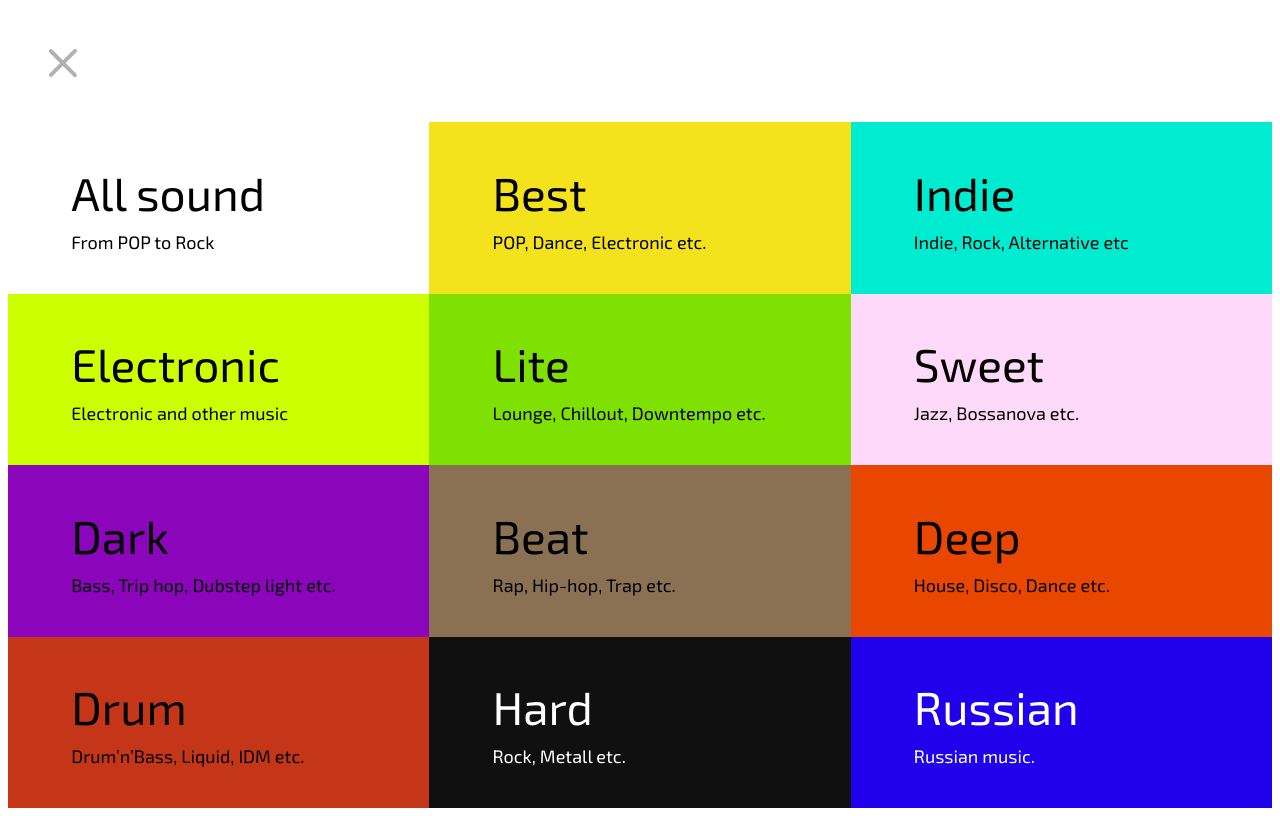
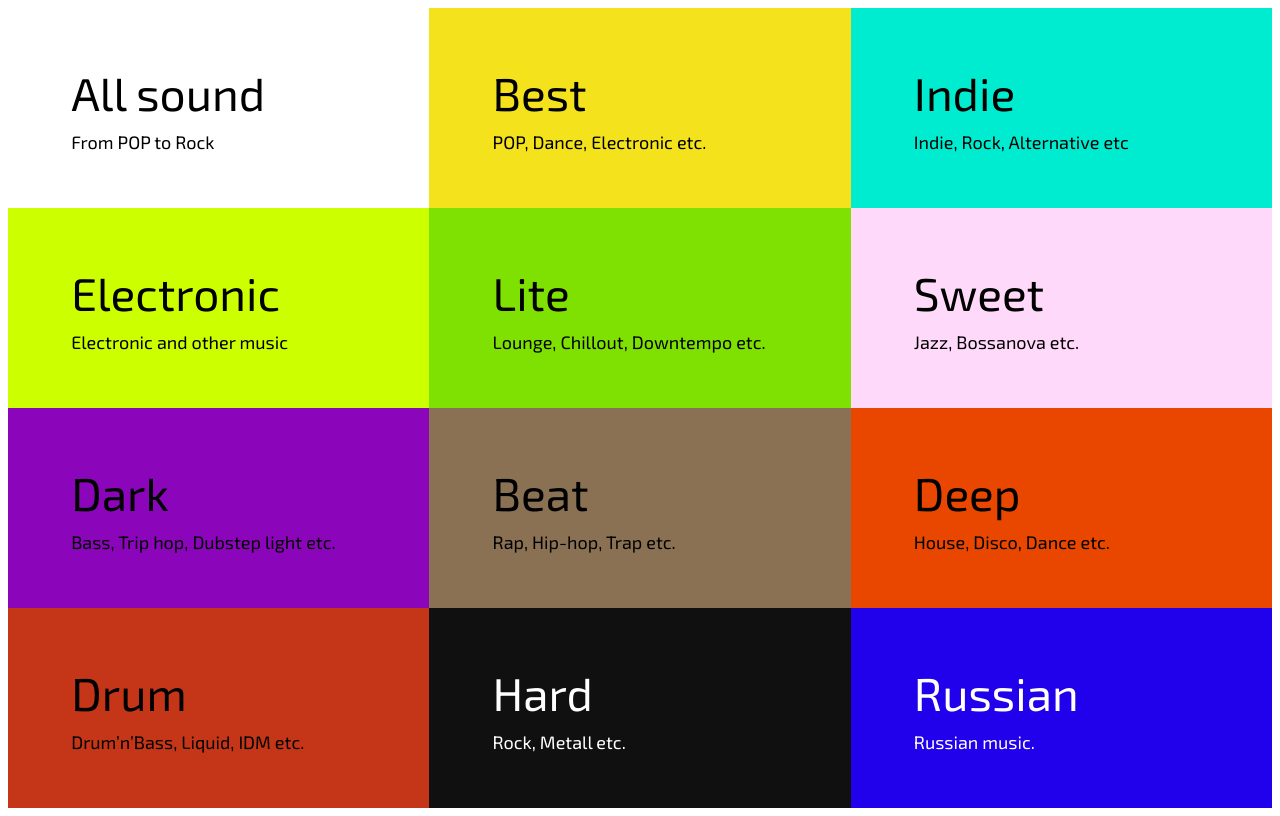
Before and after one commit to lyucean/soundsession, a Vue app: page /select in a window 1280 px wide. Built offline with nearby package versions, Linux system fonts and the light colour scheme.

Commit message:
Крестик теперь ведёт к станции с которой пользователь пришёл и не показывается, если это первая загрузка старницы выбор станции

```diff
--- a/src/components/selectStation/selectStation.css
+++ b/src/components/selectStation/selectStation.css
@@ -2,13 +2,13 @@
 .select-station {
   display: grid;
   grid-template-columns: 1fr;
-  grid-template-rows: 114px 1fr;
   grid-template-areas: "select-station__close" "select-station__grid";
   height: 100vh;
 }
 
 .select-station__close {
   grid-area: select-station__close;
+    height: 114px;
 }
 
 .select-station__close-icon {
@@ -32,6 +32,7 @@
 
 .select-station__grid {
   grid-area: select-station__grid;
+    height: 100vh;
   display: grid;
   grid-template-columns: 1fr 1fr 1fr;
 }
--- a/src/components/selectStation/selectStation.vue
+++ b/src/components/selectStation/selectStation.vue
@@ -1,8 +1,11 @@
 <template>
   <div class="select-station">
-    <div class="select-station__close">
-      <router-link to="/" class="select-station__close-link">
+    <div class="select-station__close" v-if="linkBackShow">
+      <router-link
+        :to="linkBack"
+        class="select-station__close-link">
         <img class="select-station__close-icon"
+             alt="Button Back"
              src="./selector_station_close.svg">
       </router-link>
     </div>
@@ -37,7 +40,9 @@
           return el
         }),
         appear_delay: 50, // время задержки перед появлением/исчезновением каждого элемента
-        hoverEffectIsActive: false
+        hoverEffectIsActive: false,
+        linkBack: '/all', // на всякий по умолчанию /all
+        linkBackShow: false,
       }
     },
     mounted: function () {
@@ -68,5 +73,15 @@
       }, this)
 
     },
+    beforeRouteEnter (to, from, next) {
+      next(vm => {
+        // экземпляр компонента доступен как `vm`
+        // отслеживание, показывать ли ссылку назад
+        if (from.path !== '/') {
+          vm.linkBack = from.path
+          vm.linkBackShow = true
+        }
+      })
+    },
   }
 </script>
```
